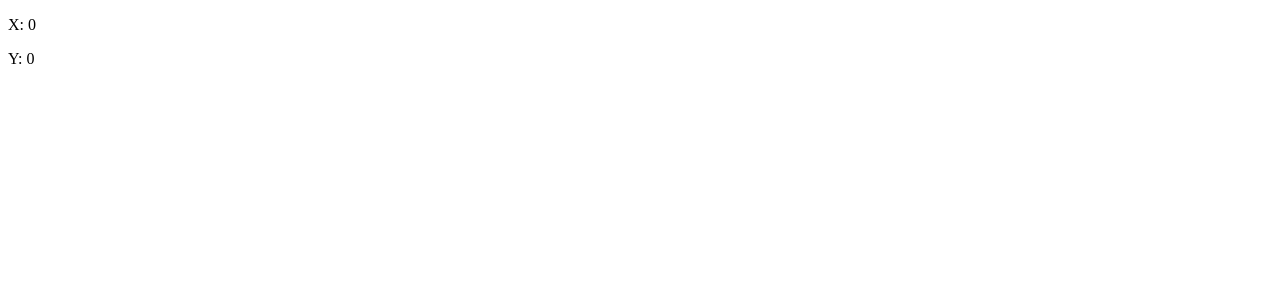
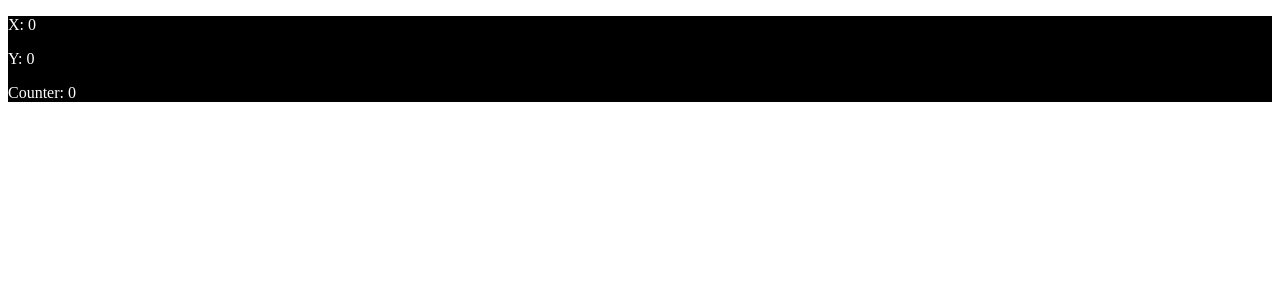
Before and after one commit to Plohishka/my-app, a React (Create React App) app: page / in a window 1280 px wide. Shown: the top 300 px of the page. Built offline with nearby package versions, Linux system fonts and the light colour scheme.

Commit message:
setState callback

```diff
--- a/src/components/MouseTracker/MouseTracker.js
+++ b/src/components/MouseTracker/MouseTracker.js
@@ -1,10 +1,20 @@
-import React, {useState, useEffect} from "react";
+import React, { useState, useEffect } from "react";
 
 const MouseTracker = (props) => {
     const [coordinates, setCoordinates] = useState({
         x: 0,
-        y: 0
+        y: 0,
+        counter: 0
     })
+
+    const clickHandler = () => {
+        setCoordinates((previousState) => {
+            return {
+                ...previousState,
+                counter: coordinates.counter + 1
+            }
+        })
+    }
 
     useEffect(() => {
         window.addEventListener('mousemove', tracker);
@@ -14,16 +24,20 @@ const MouseTracker = (props) => {
     }, [])
 
     const tracker = (event) => {
-        setCoordinates({
+        setCoordinates((previousState) => {
+            return {
+                ...previousState,
             x: event.clientX,
             y: event.clientY
+            }
         })
     }
 
     return (
-        <div>
+        <div onClick={clickHandler} style={{ background: 'black', color: 'white' }}>
             <p>X: {coordinates.x}</p>
             <p>Y: {coordinates.y}</p>
+            <p>Counter: {coordinates.counter}</p>
         </div>
     );
 }
```
